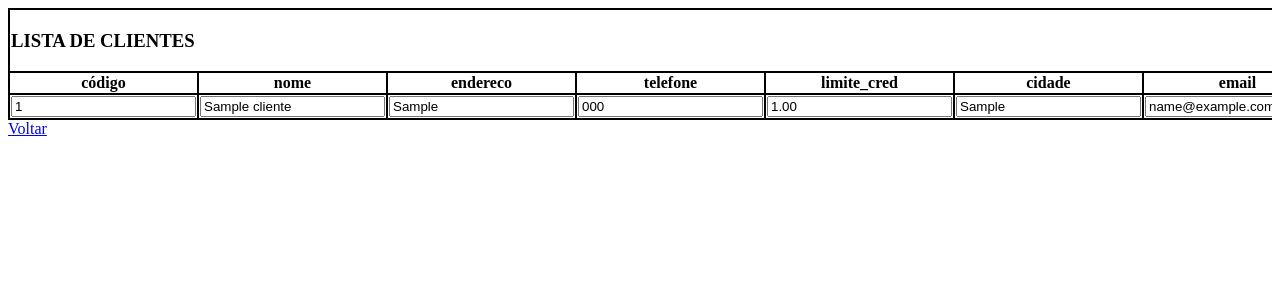
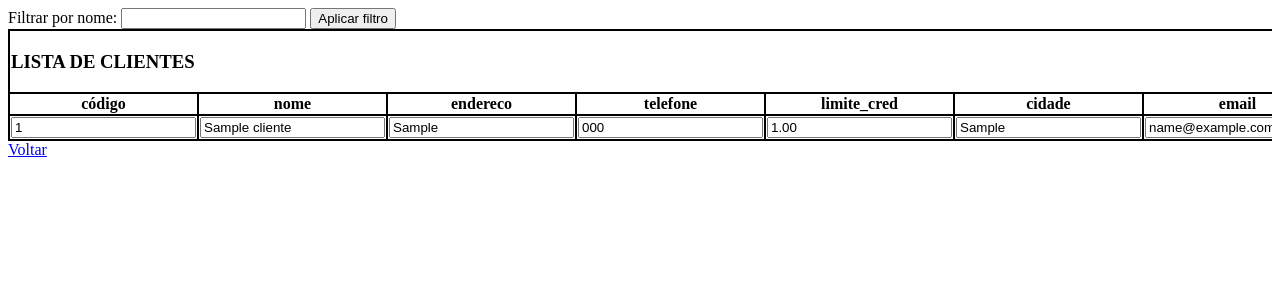
Before and after one commit to IsaiasBrazil/projetobd, a PHP site: page /lista/lista_cliente.php in a window 1280 px wide. Shown: the top 300 px of the page. Run offline with PHP 8.4, Linux system fonts and the light colour scheme; tables that the repository leaves empty hold one stand-in row (values such as "Sample post").

Commit message:
filtro por nome no lista_cliente

```diff
--- a/lista/lista_cliente.php
+++ b/lista/lista_cliente.php
@@ -8,14 +8,23 @@
         session_start();
     }
     include_once("../conexao.php");
-    $query = "SELECT * FROM cliente";
-    $result = mysqli_query($con, $query);
     include_once("../gridgenerico.php");
     ?>
 </head>
+
 <body>
+    <div>
+        <form method="POST">
+            <label for="filtro">Filtrar por nome:</label>
+            <input type="text" name="filtro" id="filtro">
+            <input type="submit" value="Aplicar filtro">
+        </form>
+    </div>
     <div style="overflow:auto;">
         <?php
+        $nome = $_POST['filtro']??"";
+        $query = "SELECT * FROM cliente c where c.nome like '%$nome%'";
+        $result = mysqli_query($con, $query);
         grid($result, "CLIENTES");
         if (isset($_SESSION['msg'])) {
             $msg = $_SESSION['msg'];
```
